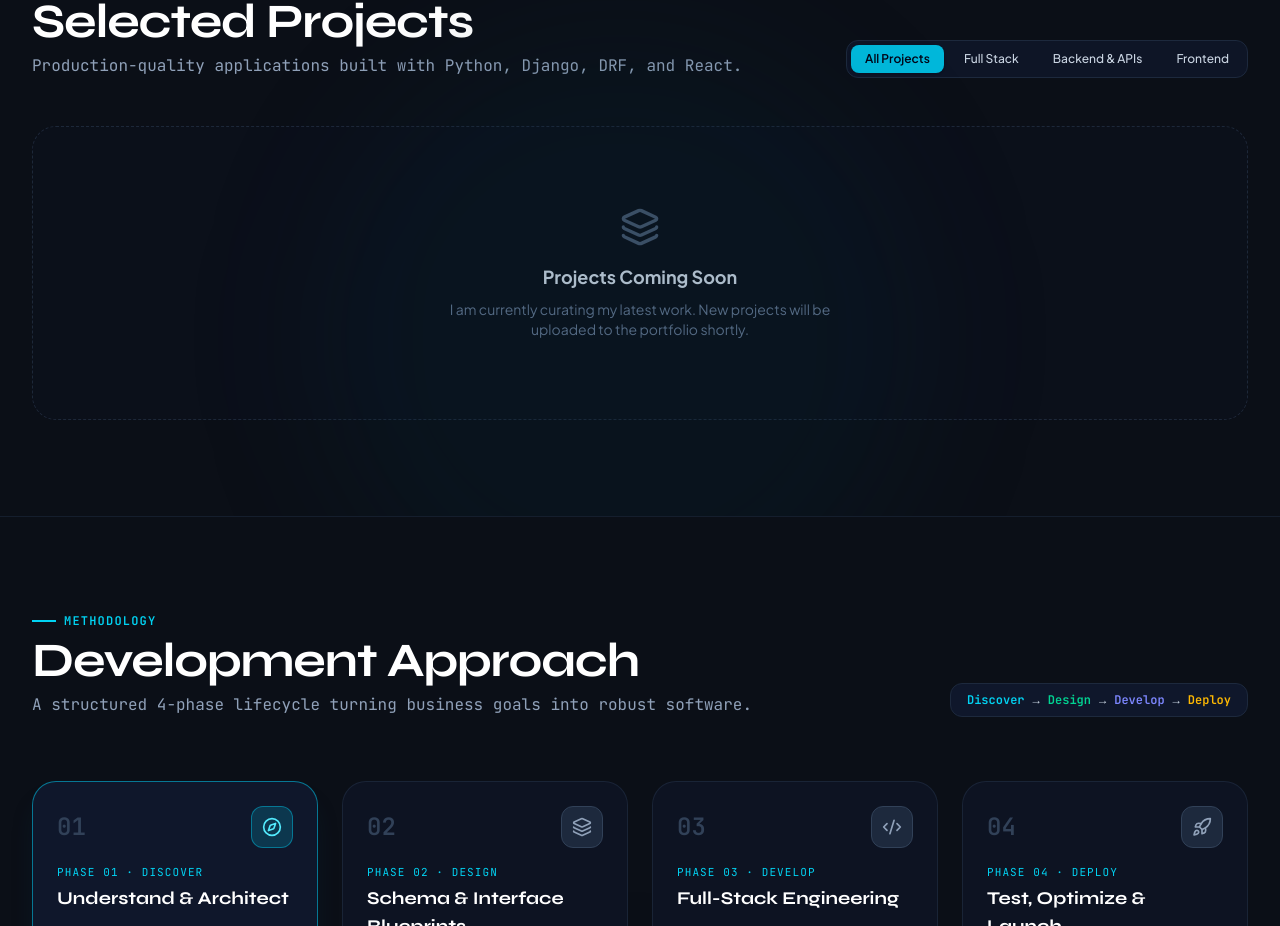
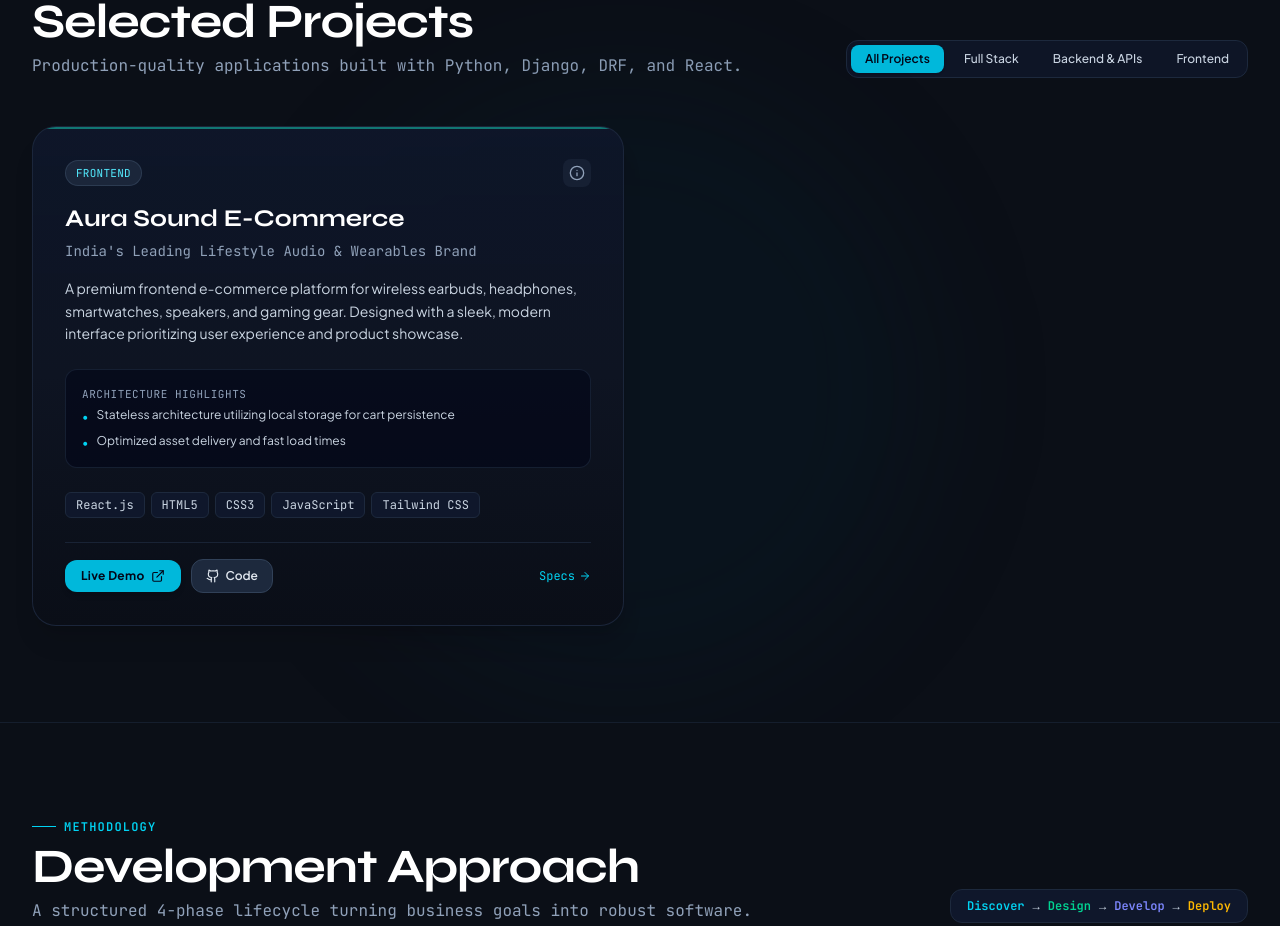
Before and after one commit to divyansharma-sys/Portfolio, a React (Vite) app: page / in a window 1280 px wide. Shown: the part 5138-6064 px from the top of the page. Built offline with nearby package versions, Linux system fonts and the light colour scheme.

Commit message:
Add Aura Sound E-Commerce project to portfolio and resume

```diff
--- a/public/Divyansh_Sharma_Resume.md
+++ b/public/Divyansh_Sharma_Resume.md
@@ -33,8 +33,16 @@
 
 ---
 
+## FEATURED PROJECTS
 
+### 1. Aura Sound E-Commerce — Premium Audio & Wearables Platform
+*Technologies: React.js, HTML5, CSS3, JavaScript, Tailwind CSS*
+- Developed a dynamic e-commerce frontend interface with a visually rich product catalog.
+- Engineered interactive shopping cart state functionality and seamless page transitions.
+- Utilized component-driven React architecture and local storage for stateless cart persistence.
+- Optimized asset delivery ensuring fast load times and cross-device mobile responsiveness.
 
+---
 ## EDUCATION
 
 **Bachelor of Computer Applications (BCA)**
--- a/src/data/portfolioData.ts
+++ b/src/data/portfolioData.ts
@@ -22,37 +22,34 @@
   ],
 };
 
-// ----------------------------------------------------------------------
-// HOW TO ADD PROJECTS:
-// 1. Copy the commented-out template below.
-// 2. Paste it inside the empty PROJECTS_DATA array [ ] without the /* */ comments.
-// 3. Fill in your own project details! You can add as many as you want.
-// ----------------------------------------------------------------------
-
 export const PROJECTS_DATA: Project[] = [
-  /*
   {
-    id: 'my-project-1',
-    title: 'Your Project Title Here',
-    subtitle: 'A short subtitle for your project',
-    description: 'A detailed description of what the project does and why you built it.',
-    category: 'fullstack', // Choose from: 'fullstack', 'backend', 'frontend'
-    technologies: ['React.js', 'Python', 'Django', 'Tailwind CSS'],
+    id: 'aura-sound-ecommerce',
+    title: 'Aura Sound E-Commerce',
+    subtitle: "India's Leading Lifestyle Audio & Wearables Brand",
+    description: 'A premium frontend e-commerce platform for wireless earbuds, headphones, smartwatches, speakers, and gaming gear. Designed with a sleek, modern interface prioritizing user experience and product showcase.',
+    category: 'frontend',
+    technologies: ['React.js', 'HTML5', 'CSS3', 'JavaScript', 'Tailwind CSS'],
     features: [
-      'Feature number one goes here',
-      'Feature number two goes here',
+      'Responsive and modern premium user interface',
+      'Dynamic product catalog with visually rich asset presentation',
+      'Interactive shopping cart state functionality',
+      'High-performance animations and seamless transitions',
     ],
     backendHighlights: [
-      'Backend highlight one',
+      'Stateless architecture utilizing local storage for cart persistence',
+      'Optimized asset delivery and fast load times',
     ],
     frontendHighlights: [
-      'Frontend highlight one',
+      'Component-driven architecture using modern React conventions',
+      'State management configured for seamless checkout flows',
+      'Mobile-first responsive design for cross-device compatibility',
     ],
-    githubUrl: 'https://github.com/divyansharma-sys/your-repo-name',
-    liveUrl: 'https://your-live-demo-link.com', // Link to live site
-    accentColor: '#38bdf8', // Hex color for project card accent (e.g. #38bdf8 for light blue)
-  },
-  */
+    githubUrl: 'https://github.com/divyansharma-sys/e-commerce-web',
+    liveUrl: 'https://divyansharma-sys.github.io/e-commerce-web/',
+    accentColor: '#14b8a6', // teal-500
+    completionYear: '2024',
+  }
 ];
 
 export const SKILL_CATEGORIES: SkillCategory[] = [
```
Also changed, not shown: public/Divyansh_Sharma_Resume.txt.
